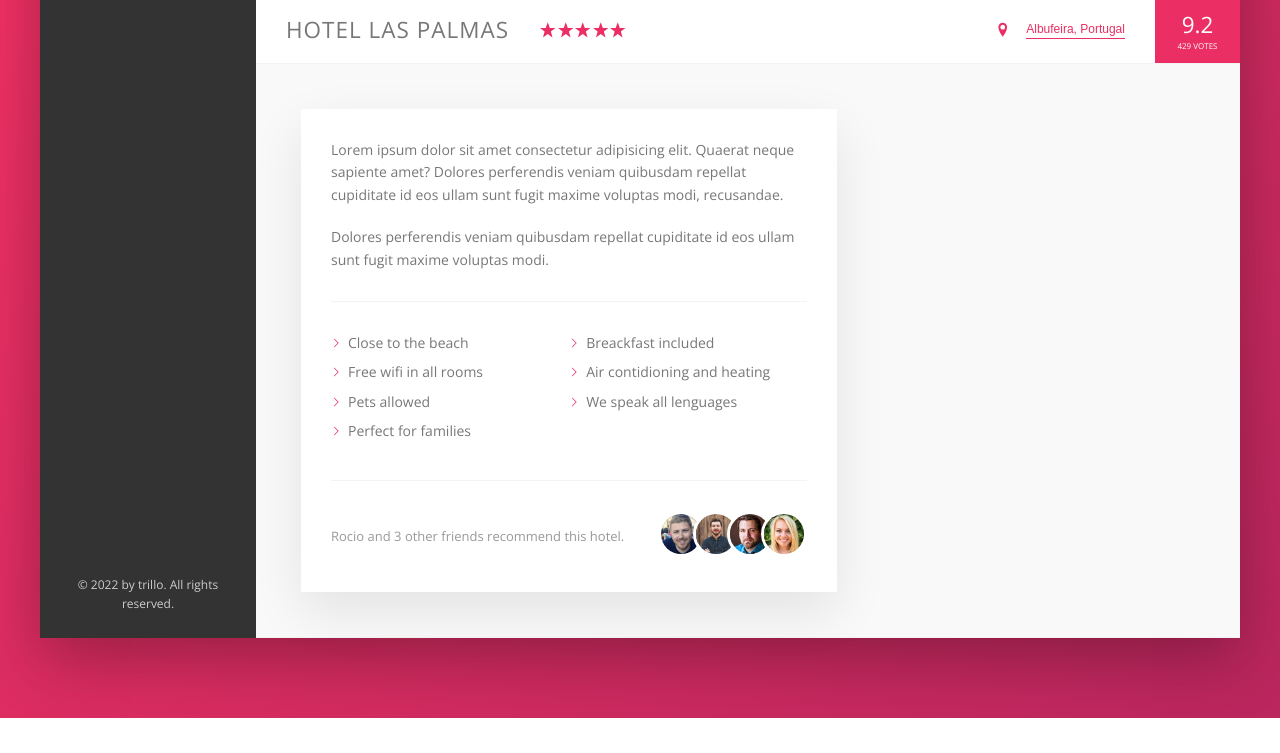
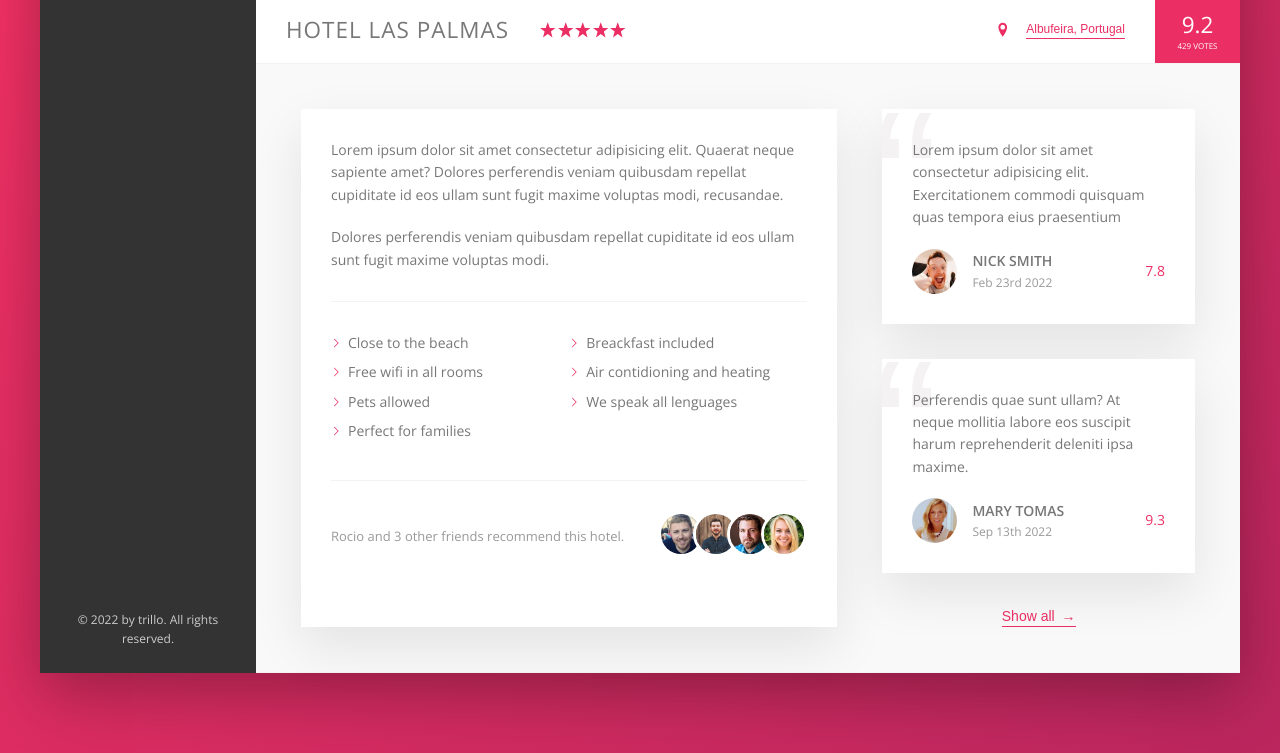
Before and after one commit to lizth93/trillo-project, a website: page index.html in a window 1280 px wide. Shown: the part 538-1291 px from the top of the page. Before the commit the page ends 1256 px from the top, so only its background shows below. Drawn offline with nearby package versions, Linux system fonts and the light colour scheme.

Commit message:
Added Users Review Section

```diff
--- a/index.html
+++ b/index.html
@@ -198,7 +198,38 @@
                 </div>
               </div>
             </div>
-            <div class="user-reviews"></div>
+            <div class="user-reviews">
+              <figure class="review">
+                <blockquote class="review__text">
+                  Lorem ipsum dolor sit amet consectetur adipisicing elit.
+                  Exercitationem commodi quisquam quas tempora eius praesentium
+                </blockquote>
+                <figcaption class="review__user">
+                  <img src="img/user-1.jpg" alt="" class="review__photo" />
+                  <div class="review__user-box">
+                    <p class="review__user-name">Nick Smith</p>
+                    <p class="review__user-date">Feb 23rd 2022</p>
+                  </div>
+                  <div class="review__rating">7.8</div>
+                </figcaption>
+              </figure>
+
+              <figure class="review">
+                <blockquote class="review__text">
+                  Perferendis quae sunt ullam? At neque mollitia labore eos
+                  suscipit harum reprehenderit deleniti ipsa maxime.
+                </blockquote>
+                <figcaption class="review__user">
+                  <img src="img/user-2.jpg" alt="" class="review__photo" />
+                  <div class="review__user-box">
+                    <p class="review__user-name">Mary Tomas</p>
+                    <p class="review__user-date">Sep 13th 2022</p>
+                  </div>
+                  <div class="review__rating">9.3</div>
+                </figcaption>
+              </figure>
+              <button class="btn-inline">Show all <span>&rarr;</span></button>
+            </div>
           </div>
         </main>
       </div>
--- a/sass/_components.scss
+++ b/sass/_components.scss
@@ -250,8 +250,17 @@
   cursor: pointer;
   transition: all 0.2s;
 
+  & span {
+    margin-left: 3px;
+    transition: margin-left 0.2s;
+  }
+
   &:hover {
     color: var(--color-grey-dark-1);
+
+    span {
+      margin-left: 8px;
+    }
   }
 
   &:focus {
@@ -339,3 +348,59 @@
     }
   }
 }
+
+////////////REVIEWS/////////////
+.review {
+  background-color: #fff;
+  box-shadow: var(--shadow-light);
+  padding: 3rem;
+  margin-bottom: 3.5rem;
+  position: relative;
+  overflow: hidden;
+
+  &__text {
+    z-index: 10;
+    position: relative;
+  }
+  &__user {
+    margin-top: 2rem;
+    display: flex;
+    margin-right: auto;
+    align-items: center;
+  }
+  &__photo {
+    height: 4.5rem;
+    width: 4.5rem;
+    border-radius: 50%;
+    margin-right: 1.5rem;
+  }
+  &__user-box {
+  }
+
+  &__user-name {
+    font-weight: 600;
+    text-transform: uppercase;
+  }
+  &__user-date {
+    font-size: 1.2rem;
+    color: var(--color-grey-dark-3);
+  }
+  &__rating {
+    display: flex;
+    margin-left: auto;
+
+    color: var(--color-primary);
+  }
+
+  &::before {
+    content: "\201C";
+    position: absolute;
+    top: -2.75rem;
+    left: -1rem;
+    line-height: 1;
+    font-size: 20rem;
+    color: var(--color-grey-light-2);
+    font-family: sans-serif;
+    z-index: 1;
+  }
+}
--- a/sass/_layout.scss
+++ b/sass/_layout.scss
@@ -32,13 +32,13 @@
 }
 
 .detail {
+  font-size: 1.4rem;
   display: flex;
   padding: 4.5rem;
   background-color: var(--color-grey-light-1);
   border-bottom: var(--line);
 }
 .description {
-  font-size: 1.4rem;
   background-color: #fff;
   box-shadow: var(--shadow-light);
   padding: 3rem;
@@ -47,4 +47,8 @@
 }
 .user-reviews {
   flex: 1;
+
+  display: flex;
+  flex-direction: column;
+  align-items: center;
 }
```
Also changed, not shown: css/style.css.
